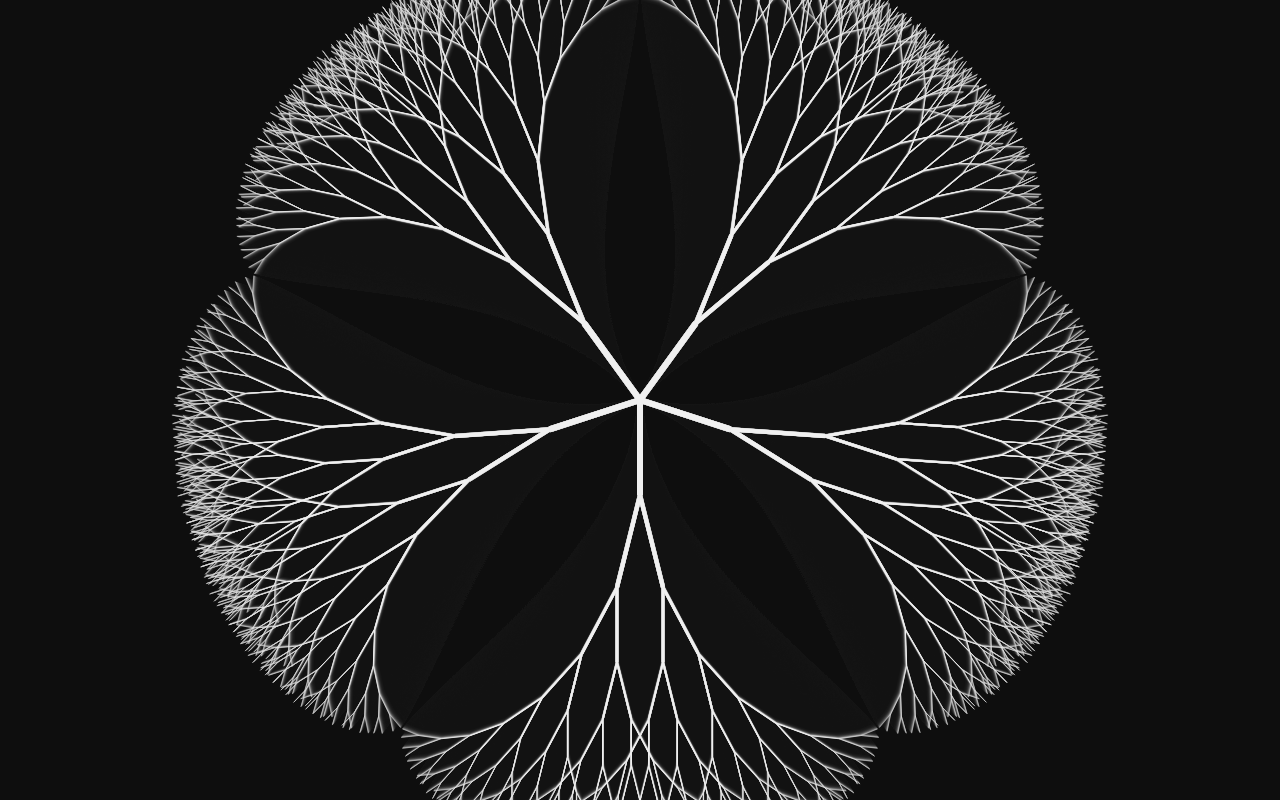
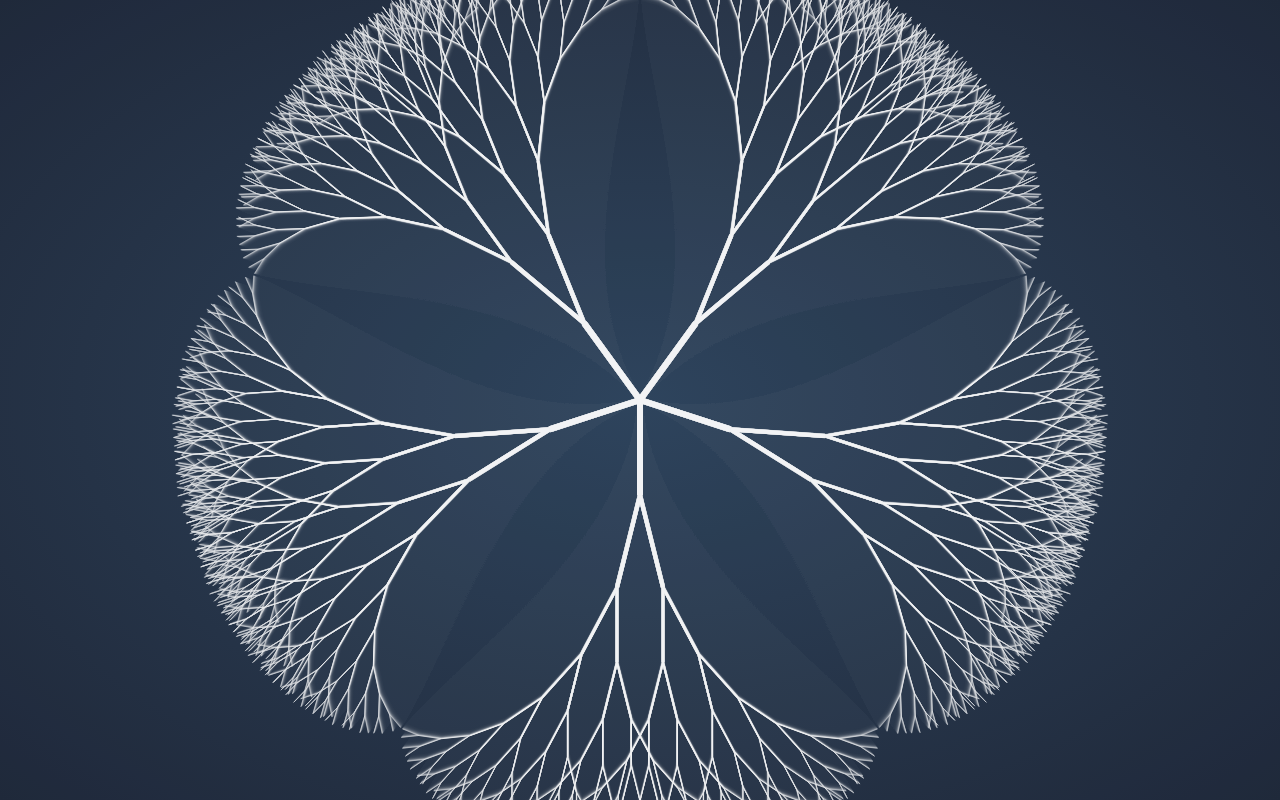
Before and after one commit to LuisArmando-TestCoder/easy-fractals, a plain HTML site: page index.html in a window 1280 px wide. Drawn offline with Linux system fonts and the light colour scheme.

Commit message:
enhance: styles

```diff
--- a/index.html
+++ b/index.html
@@ -7,7 +7,9 @@
     <link rel="stylesheet" href="style.css">
 </head>
 <body>
-    <canvas></canvas>
+    <div class="container">
+        <canvas></canvas>
+    </div>
     <script type="module" src="trueFractal.js"></script>
 </body>
 </html>
--- a/style.css
+++ b/style.css
@@ -1,3 +1,18 @@
+:root {
+    --dark: #141E30;
+    --light: #243B55;
+}
+
+.container {
+    background: var(--dark);
+    background: -webkit-radial-gradient(var(--light), var(--dark));
+    background: radial-gradient(var(--light), var(--dark));
+}
+
+canvas {
+    mix-blend-mode: screen;
+}
+
 body, canvas {
     margin: 0;
     display: block;
```
